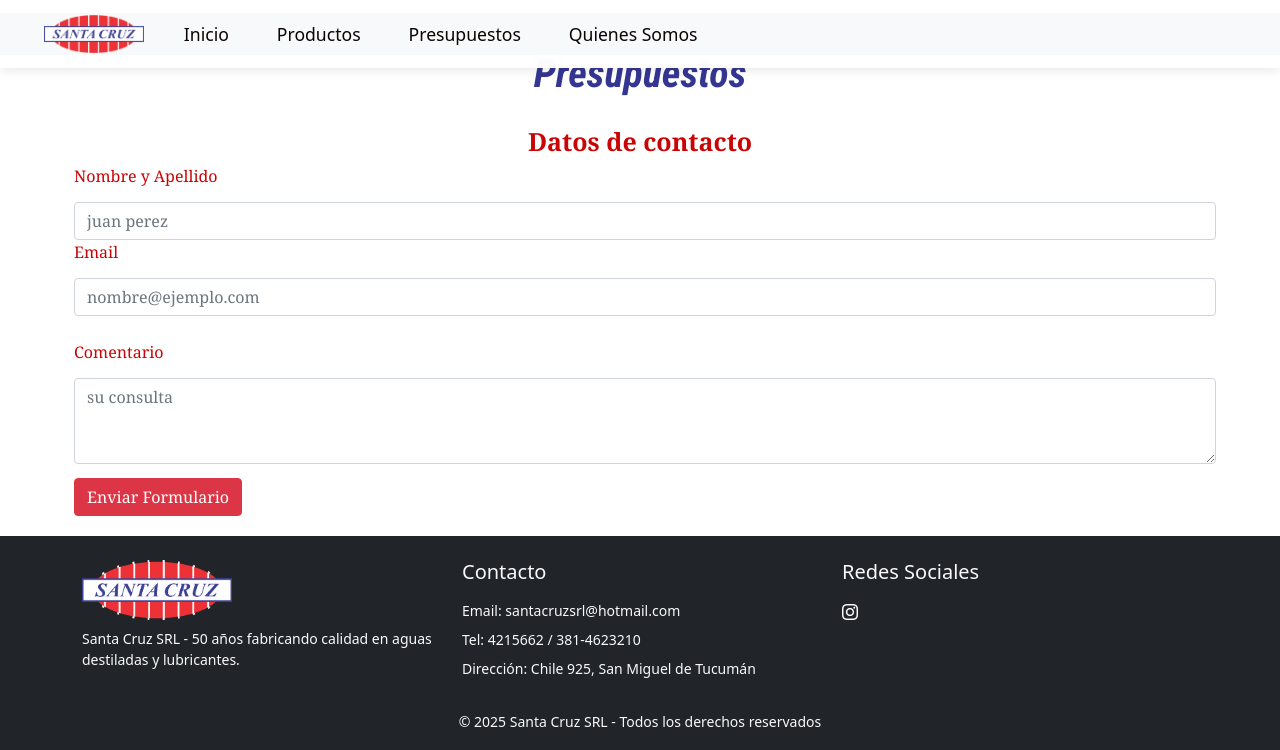
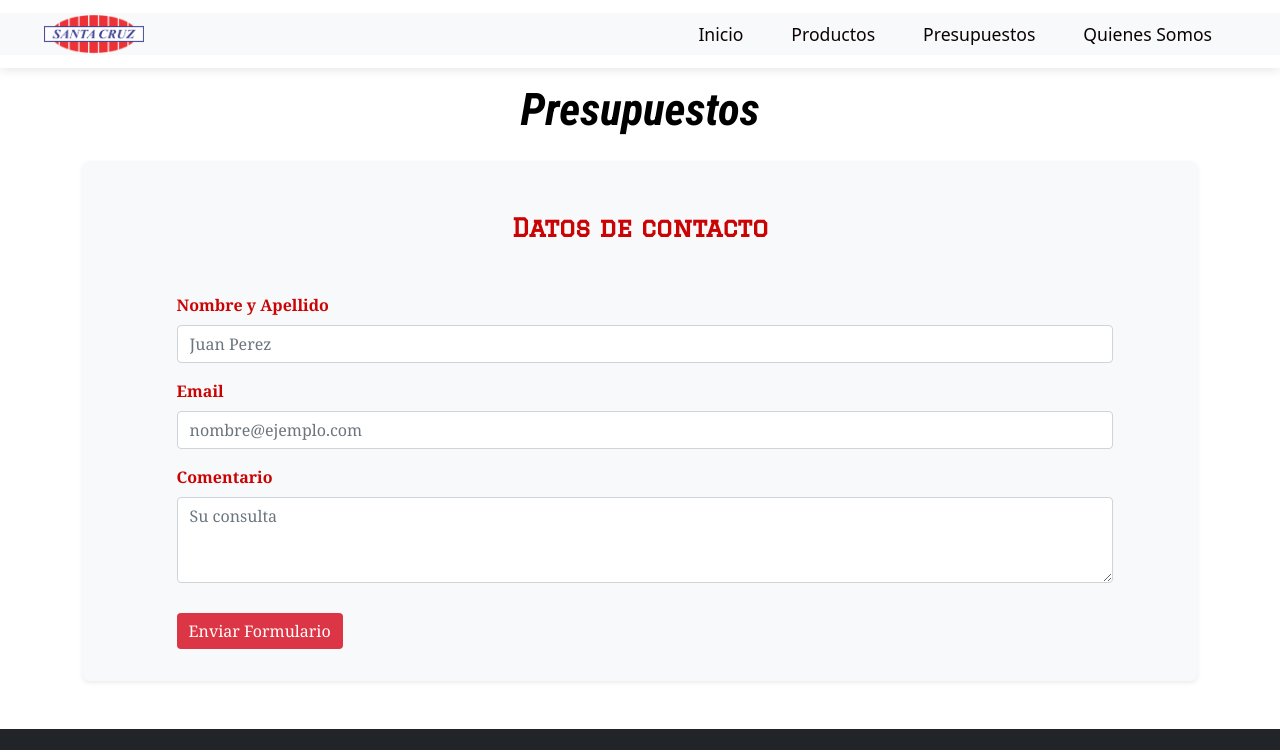
Before and after one commit to luhoballespin/archivos, a plain HTML site: page secciones/presupuestos.html in a window 1280 px wide. Shown: the top 750 px of the page. Drawn offline with nearby package versions, Linux system fonts and the light colour scheme.

Commit message:
ultimos cambios

```diff
--- a/secciones/presupuestos.html
+++ b/secciones/presupuestos.html
@@ -13,7 +13,7 @@
     <link href="https://fonts.googleapis.com/css2?family=IBM+Plex+Mono&display=swap" rel="stylesheet">
     <link href="https://fonts.googleapis.com/css2?family=Graduate&display=swap" rel="stylesheet">
     <script src="https://kit.fontawesome.com/171bc20bba.js" crossorigin="anonymous"></script>
-    <link rel="shortcuit icon" href="../img/logo lubricentro santacruz.png">
+    <link rel="shortcut icon" href="../img/logo lubricentro santacruz.png">
     <link rel="stylesheet" href="https://cdnjs.cloudflare.com/ajax/libs/animate.css/4.1.1/animate.min.css"/>
     <link rel="stylesheet" href="https://cdn.jsdelivr.net/npm/bootstrap-icons@1.8.1/font/bootstrap-icons.css">
     <link href="https://unpkg.com/aos@2.3.1/dist/aos.css" rel="stylesheet">
@@ -24,12 +24,12 @@
     <header>
         <nav class="navbar navbar-expand-lg navbar-light bg-light">
           <div class="container-fluid">
-            <a class="navbar-brand" href="../index.html"><img class="header__logo" src="../img/logo santa cruz.png"></a>
+            <a class="navbar-brand" href="../index.html"><img class="header__logo" src="../img/logo santa cruz.png" alt="Logo Santa Cruz"></a>
             <button class="navbar-toggler" type="button" data-bs-toggle="collapse" data-bs-target="#navbarNav" aria-controls="navbarNav" aria-expanded="false" aria-label="Toggle navigation">
               <span class="navbar-toggler-icon"></span>
             </button>
             <div class="collapse navbar-collapse" id="navbarNav">
-              <ul class="navbar-nav">
+              <ul class="navbar-nav ms-auto">
                 <li class="nav-item">
                   <a class="nav-link" aria-current="page" href="../index.html">Inicio</a>
                 </li>
@@ -39,7 +39,6 @@
                 <li class="nav-item">
                   <a class="nav-link" href="../secciones/presupuestos.html">Presupuestos</a>
                 </li>
-
                 <li class="nav-item">
                   <a class="nav-link" href="../secciones/quienessomos.html">Quienes Somos</a>
                 </li>
@@ -48,29 +47,27 @@
           </div>
         </nav>
     </header>
-    <h1 class="animate__animated animate__fadeInUp">Presupuestos</h1>
-    <section class="datosPresupuestos">
+    <main class="container my-5">
+        <h2 class="titulo-presupuesto text-center mt">Presupuestos</h1>
+        <section class="datosPresupuestos mt-4">
             <h2 class="subDatos">Datos de contacto</h2>
             <form name="contact" netlify>
-            <div class="form-group">
-                <label for="nombre" >Nombre y Apellido</label>
-                <input type="text" class="form-control" id="nombre" name="nombre" placeholder="juan perez" >
+                <div class="mb-3">
+                    <label for="nombre" class="form-label">Nombre y Apellido</label>
+                    <input type="text" class="form-control" id="nombre" name="nombre" placeholder="Juan Perez" required>
                 </div>
-            <div class="form-group">
-                <label for="email">Email</label>
-                <input type="email" class="form-control" name="email" id="email"  placeholder="nombre@ejemplo.com">
+                <div class="mb-3">
+                    <label for="email" class="form-label">Email</label>
+                    <input type="email" class="form-control" name="email" id="email" placeholder="nombre@ejemplo.com" required>
                 </div>
-            <div class="custom-file">
-
-                <label class="custom-file-label" for="customFileLang"></label>
+                <div class="mb-3">
+                    <label for="mensaje" class="form-label">Comentario</label>
+                    <textarea class="form-control" placeholder="Su consulta" name="mensaje" id="mensaje" maxlength="3000" rows="3" required></textarea>
                 </div>
-            <div class="form-group">
-                <label for="mensaje">Comentario</label>
-                <textarea class="form-control"  placeholder="su consulta" name="mensaje" id="mensaje" maxlength="3000" rows="3"></textarea>
-            </div>
-            <button class="btn btn-danger" type="submit" value="Enviar">Enviar Formulario</button>
+                <button class="btn btn-danger" type="submit">Enviar Formulario</button>
             </form>
         </section>
+    </main>
     <footer class="bg-dark text-light py-4">
       <div class="container">
         <div class="row">
@@ -107,5 +104,4 @@
     <script src="https://cdn.jsdelivr.net/npm/@popperjs/core@2.10.2/dist/umd/popper.min.js" integrity="sha384-7+zCNj/IqJ95wo16oMtfsKbZ9ccEh31eOz1HGyDuCQ6wgnyJNSYdrPa03rtR1zdB" crossorigin="anonymous"></script>
     <script src="https://cdn.jsdelivr.net/npm/bootstrap@5.1.3/dist/js/bootstrap.min.js" integrity="sha384-QJHtvGhmr9XOIpI6YVutG+2QOK9T+ZnN4kzFN1RtK3zEFEIsxhlmWl5/YESvpZ13" crossorigin="anonymous"></script>
 </body>
-
 </html>
--- a/style/style.css
+++ b/style/style.css
@@ -110,8 +110,6 @@ header {
   width: 1.5em;
   height: 1.5em;
 }
-
-
 
 /* Agregar estos estilos para ocultar completamente la barra de scroll */
 html {
@@ -231,8 +229,12 @@ h1 {
 
 .producto-overlay {
   position: absolute;
-  top: 1rem;
-  right: 1rem;
+  top: 10px;
+  left: 10px;
+  background-color: rgba(0, 0, 0, 0.5);
+  color: #fff;
+  padding: 0.5rem 1rem;
+  border-radius: 0.5rem;
 }
 
 .caracteristicas-lista {
@@ -466,8 +468,45 @@ button {
   margin-top: 14px;
 }
 
-/*QUIENES SOMOS*/
+/* Estilos para el formulario de presupuestos */
+.datosPresupuestos {
+    background-color: #f8f9fa;
+    padding: 2rem;
+    border-radius: 0.5rem;
+    box-shadow: 0 0.125rem 0.25rem rgba(0, 0, 0, 0.075);
+}
 
+.datosPresupuestos h2 {
+    font-family: 'Graduate', sans-serif;
+    margin-bottom: 50px;
+    margin-top: 20px;
+}
+
+.datosPresupuestos .form-label {
+    font-weight: bold;
+}
+
+.datosPresupuestos .form-control {
+    border-radius: 0.25rem;
+}
+
+.datosPresupuestos .btn {
+    background-color: #dc3545;
+    border: none;
+    transition: background-color 0.3s ease;
+}
+
+.datosPresupuestos .btn:hover {
+    background-color: #c82333;
+}
+.titulo-presupuesto {
+  margin-top: 35px;
+  font-size: 45px;
+  color: rgb(0, 0, 0);
+  font-family: "Roboto Condensed", sans-serif;
+}
+
+/* Sección Quienes Somos */
 .quienes__container {
   display: flex;
   padding: 10px;
@@ -478,6 +517,7 @@ button {
   height: 400px;
   width: 600px;
 }
+
 .quienes__text {
   padding: 20px;
   font-family: "BIZ UDMincho", serif;
@@ -863,9 +903,7 @@ button {
 
 /* Componentes */
 
-.block__element--modifier {
-  /* propiedades */
-}
+
 
 .interactive-element:focus {
   outline: var(--focus-outline);
```
Lines whose indentation alone changed are shown as unchanged.
